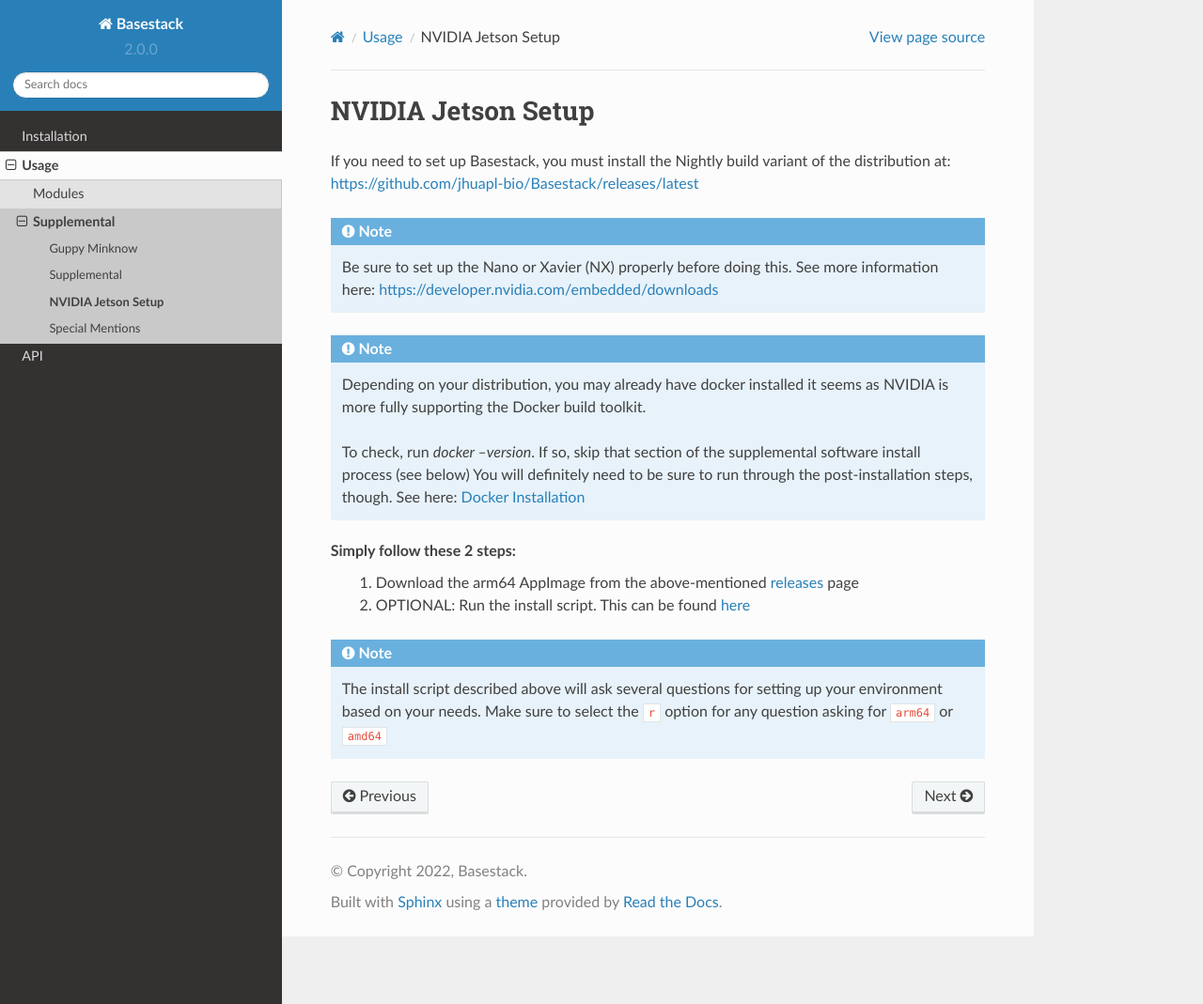
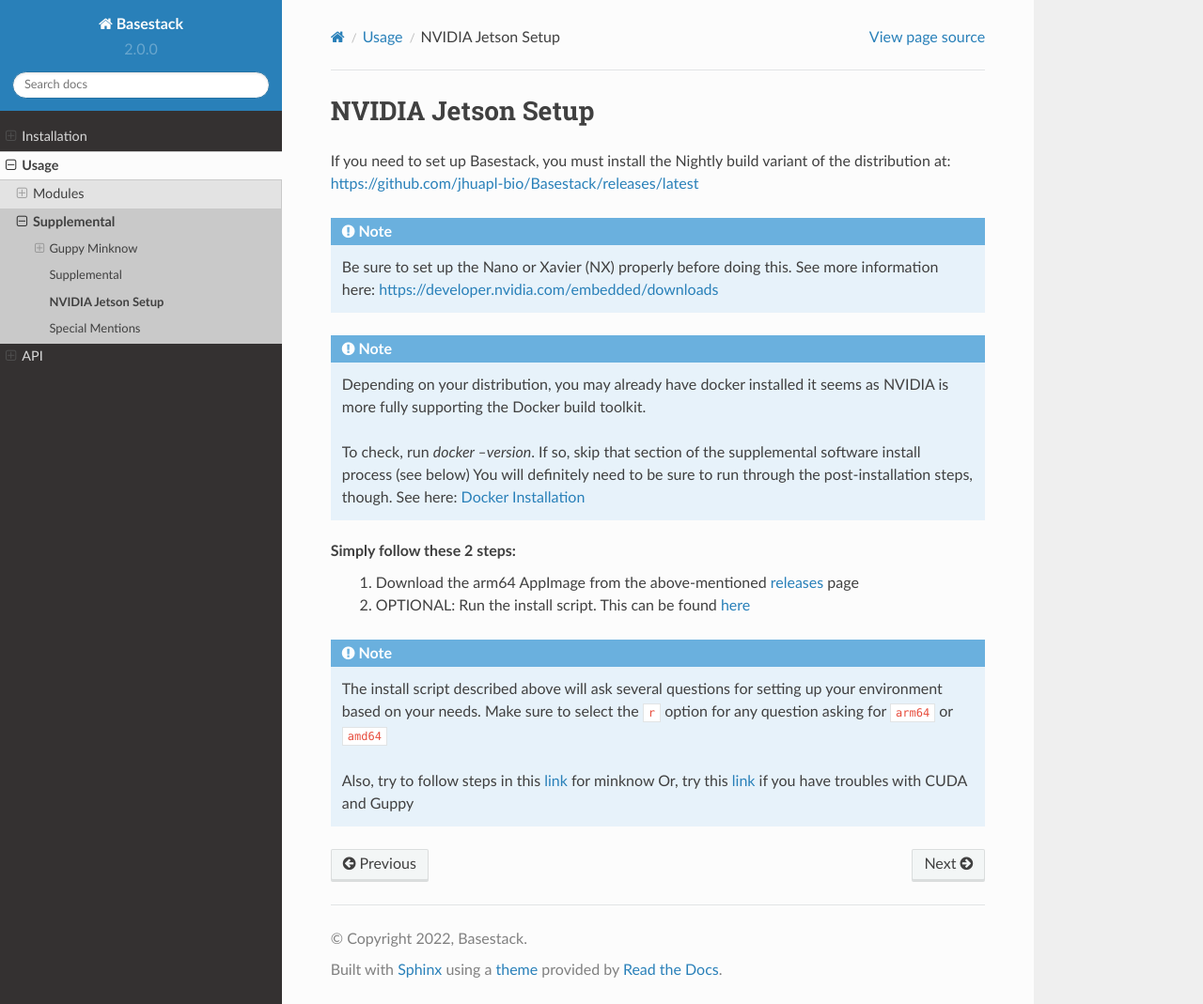
Before and after one commit to Merritt-Brian/BasestackWebsite, a Sphinx documentation site: the page built from docs/source/nvidia_jetson.rst, in a window 1280 px wide and 1069 px high. Shown: the whole window at 94% size. Built offline with Sphinx 7.4.7 and the Read the Docs theme 2.0.0, drawn with Linux system fonts in a browser that asks for light colours.

Commit message:
add docs for jetson cuda

```diff
--- a/docs/source/conf.py
+++ b/docs/source/conf.py
@@ -33,6 +33,8 @@
 # -- Options for HTML output
 
 html_theme = 'sphinx_rtd_theme'
-
+html_theme_options = {
+    'collapse_navigation': False,
+}
 # -- Options for EPUB output
 epub_show_urls = 'footnote'
--- a/docs/source/index.rst
+++ b/docs/source/index.rst
@@ -34,6 +34,7 @@
 --------
 
 .. toctree::
+   :maxdepth: 3
 
    installation
    usage
--- a/docs/source/nvidia_jetson.rst
+++ b/docs/source/nvidia_jetson.rst
@@ -21,3 +21,6 @@
 
 .. note::
     The install script described above will ask several questions for setting up your environment based on your needs. Make sure to select the ``r`` option for any question asking for ``arm64`` or ``amd64``
+
+    Also, try to follow steps in this `link <https://github.com/sirselim/jetson_nanopore_sequencing/blob/main/live_basecalling.md#install-minion-software>`_ for minknow
+    Or, try this `link <https://dev.to/ajeetraina/install-cuda-on-jetson-nano-2b06>`_ if you have troubles with CUDA and Guppy
```
